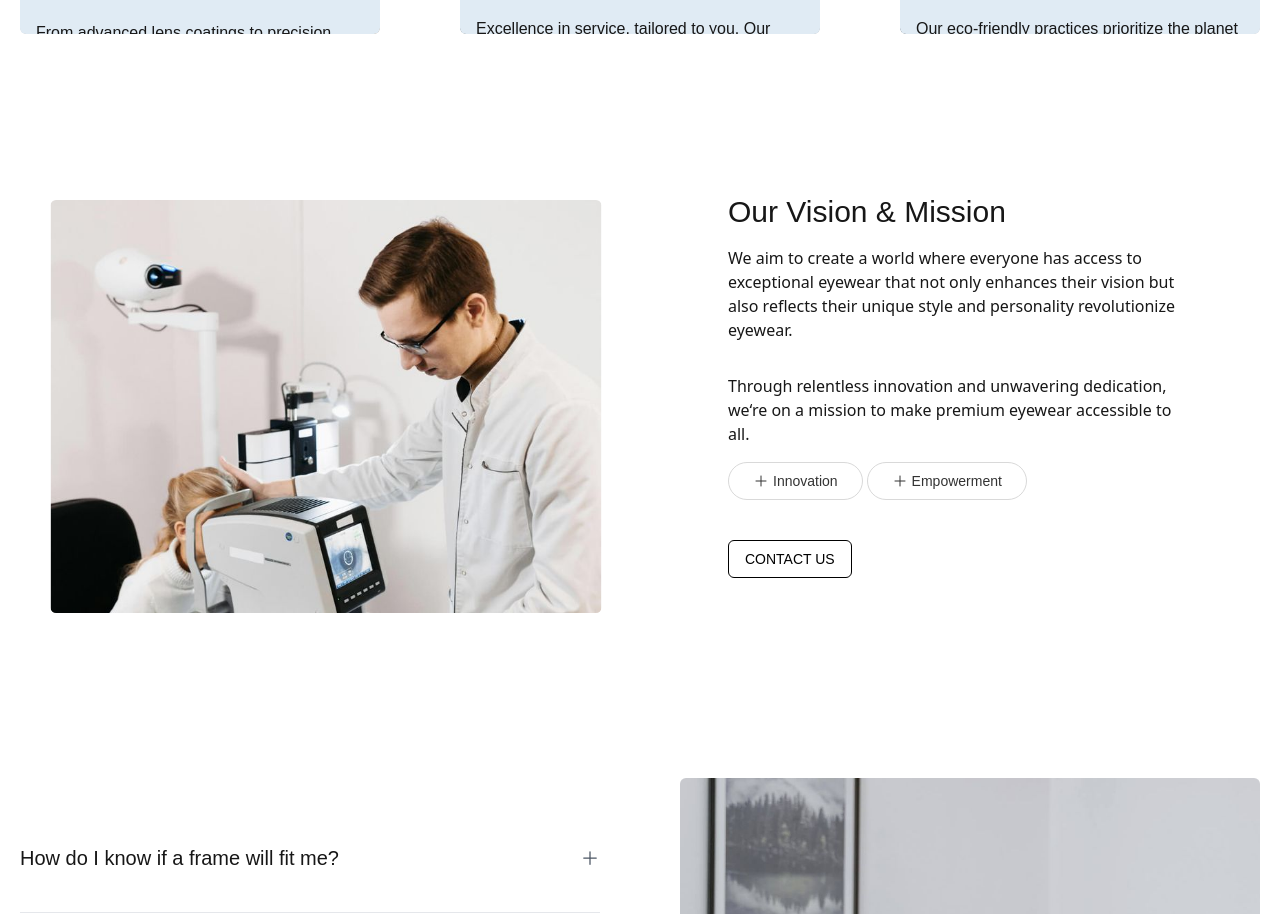
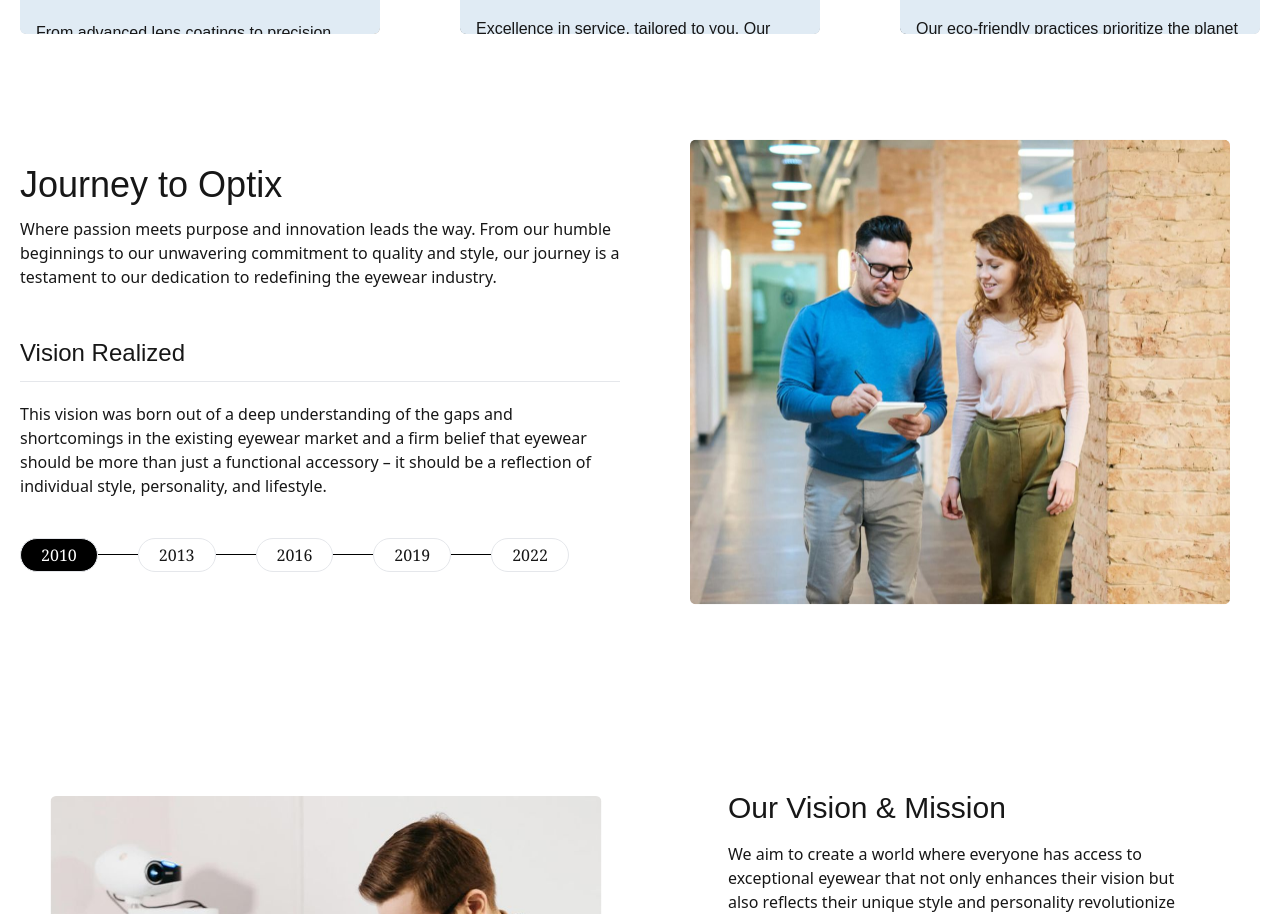
Before and after one commit to Yagya-Adh/opticals, a Next.js app: page /about in a window 1280 px wide. Shown: the part 1653-2567 px from the top of the page. Built offline with nearby package versions, Linux system fonts and the light colour scheme.

Commit message:
created: Horizontal time is create.

```diff
--- a/app/about/page.tsx
+++ b/app/about/page.tsx
@@ -17,6 +17,9 @@ import PillButton from "../components/button/PillButton";
 import visionImage from "../assets/images/about/whatdifferent/vision&mission.jpg";
 import HaveAnyQuestion from "../components/about/HaveAnyQuestion";
 import ContactDashImage from "../components/image/ContactDashImage";
+import journeyJPG from "../assets/images/about/journey.jpg";
+import HorizontalTimeLine from "../components/about/HorizontalTimeLine";
+import GroupText from "../components/about/GroupText";
 
 interface mainProps {
   id: number;
@@ -60,7 +63,6 @@ interface ImakeProp {
   contact: string | number;
   order: string;
 }
-
 const makeData: ImakeProp = [
   {
     id: 1,
@@ -105,6 +107,8 @@ const About = () => {
         <div>
           <WhatDifferent />
         </div>
+
+        <OptixJourney />
         <VisionToServe />
         <div className="grid grid-cols-1 md:grid-cols-2 gap-x-20 gap-y-0">
           <HaveAnyQuestion />
@@ -165,7 +169,6 @@ const WhatDifferent = () => {
               alt="different_"
               className={`rounded-md group z-10 ${listing.order} absolute bottom-0`}
             />
-
             <div className="flex flex-col justify-center px-4 pb-20 py-2 z-20 md:order-2 rounded-md bg-optixColor-optCardPrimary h-full  translate-y-80 hover:-translate-y-1 transition-all ease-in-out duration-700 ">
               <h1 className="text-2xl">{listing.title}</h1>
               <p className="py-5 border-b">{listing.describe}</p>
@@ -230,3 +233,25 @@ const Vision = () => {
     </div>
   );
 };
+
+const OptixJourney = () => {
+  return (
+    <div className="grid grid-cols-1 md:grid-cols-2 gap-10 items-center">
+      <JourneySectionLeft />
+      <Image
+        src={journeyJPG}
+        alt="journey_"
+        className="rounded-md lg:scale-90"
+      />
+    </div>
+  );
+};
+
+const JourneySectionLeft = () => {
+  return (
+    <div className="flex flex-col">
+      <GroupText />
+      <HorizontalTimeLine />
+    </div>
+  );
+};
--- /dev/null
+++ b/app/components/about/GroupText.tsx
@@ -0,0 +1,26 @@
+"use client";
+const GroupText = () => {
+  return (
+    <>
+      <div className="flex flex-col py-3">
+        <h1 className="text-4xl">Journey to Optix</h1>
+        <p className="font-sans py-3">
+          Where passion meets purpose and innovation leads the way. From our
+          humble beginnings to our unwavering commitment to quality and style,
+          our journey is a testament to our dedication to redefining the eyewear
+          industry.
+        </p>
+      </div>
+      <div className="flex flex-col pt-3">
+        <h2 className="text-2xl py-3 border-b ">Vision Realized</h2>
+        <p className="font-sans py-5">
+          This vision was born out of a deep understanding of the gaps and
+          shortcomings in the existing eyewear market and a firm belief that
+          eyewear should be more than just a functional accessory – it should be
+          a reflection of individual style, personality, and lifestyle.
+        </p>
+      </div>
+    </>
+  );
+};
+export default GroupText;
--- /dev/null
+++ b/app/components/about/HorizontalTimeLine.tsx
@@ -0,0 +1,67 @@
+"use client";
+
+interface IYears {
+  id: number;
+  year: number;
+  isStart: boolean;
+  isEnd: boolean;
+}
+const YEARS: IYears[] = [
+  {
+    id: 1,
+    year: 2010,
+    isStart: true,
+    isEnd: false,
+  },
+  {
+    id: 2,
+    year: 2013,
+    isStart: false,
+    isEnd: false,
+  },
+  {
+    id: 3,
+    year: 2016,
+    isStart: false,
+    isEnd: false,
+  },
+  {
+    id: 4,
+    year: 2019,
+    isStart: false,
+    isEnd: false,
+  },
+  {
+    id: 5,
+    year: 2022,
+    isStart: false,
+    isEnd: true,
+  },
+];
+const HorizontalTimeLine = () => {
+  return (
+    <>
+      <div className="flex flex-row items-center py-5">
+        {YEARS?.map((time) => (
+          <div key={time.id} className="flex items-center">
+            <h1
+              className={`rounded-full border px-5  py-1 font-serif
+            ${time.isStart ? "bg-black text-white" : ""}
+
+            `}
+            >
+              {time.year}
+            </h1>
+            {!time.isEnd ? (
+              <div className="border-black border-b w-10"></div>
+            ) : (
+              ""
+            )}
+          </div>
+        ))}
+      </div>
+    </>
+  );
+};
+
+export default HorizontalTimeLine;
```
Also changed, not shown: app/assets/images/about/journey.jpg (added).
